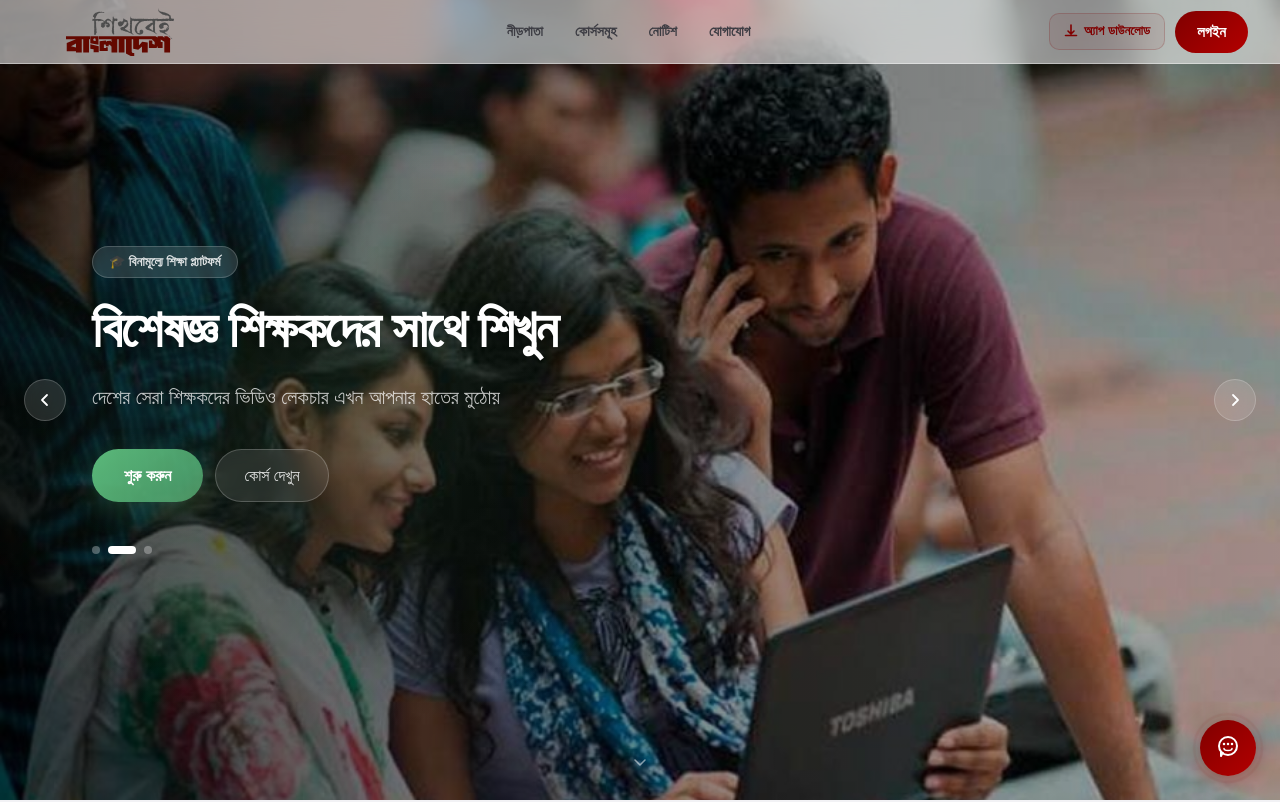
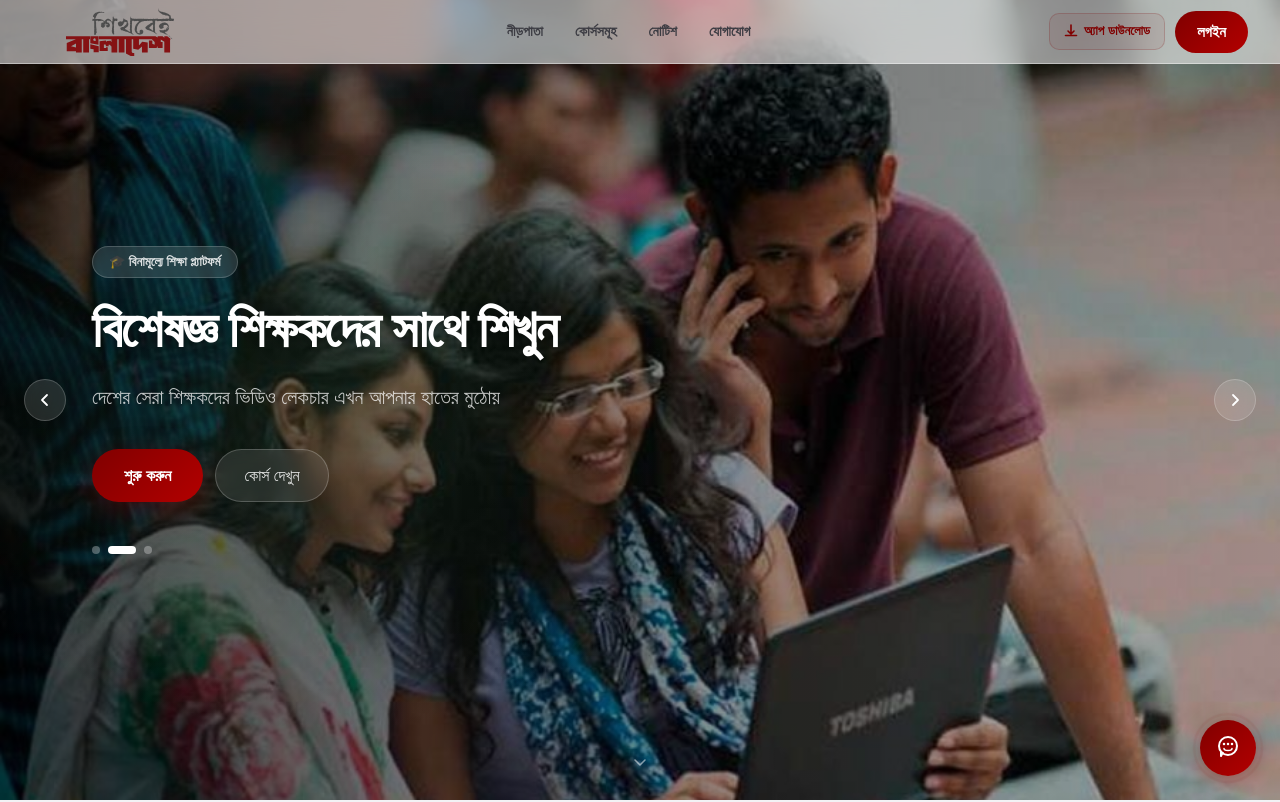
Before and after one commit to mailtohamim/mooc-bd, a Next.js app: page / in a window 1280 px wide. Shown: the top 802 px of the page. Built offline with nearby package versions, Linux system fonts and the light colour scheme; a web font is replaced by a local one.

Commit message:
Hero section updated

```diff
--- a/components/HeroSection.tsx
+++ b/components/HeroSection.tsx
@@ -175,8 +175,8 @@ export default function HeroSection() {
             <button
               className="btn-primary"
               style={{
-                background: `linear-gradient(135deg, ${slide.accent}, ${slide.accent}bb)`,
-                boxShadow: `0 8px 28px ${slide.accent}40`,
+                background: "linear-gradient(135deg, #800000, #b30000)",
+                boxShadow: "0 8px 28px rgba(128,0,0,0.40)",
                 fontSize: 16,
                 padding: "13px 32px",
                 transition: "all 300ms ease, box-shadow 300ms ease",
```
Also changed, not shown: public/images/Shikhbei Bangladesh.svg.
